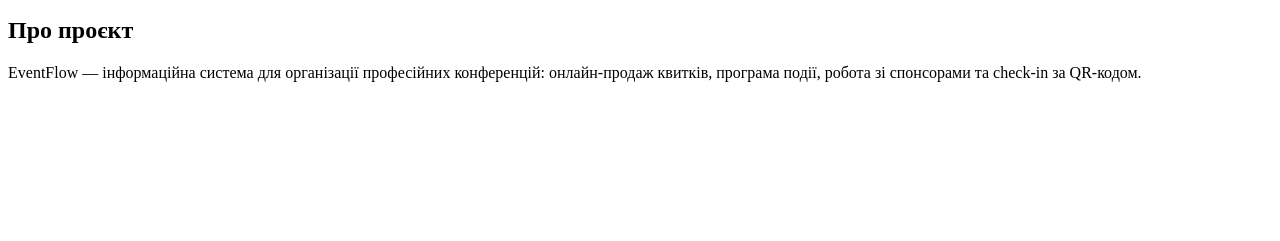
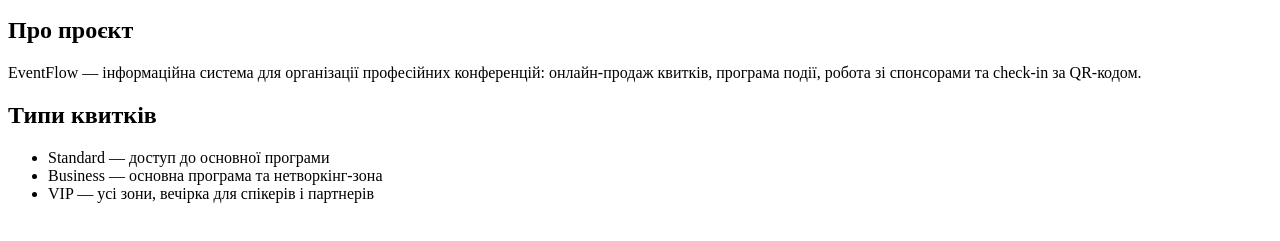
Before and after one commit to yuramoskalchuk/eventflow-web, a plain HTML site: page index.html in a window 1280 px wide. Shown: the part 101-342 px from the top of the page. Drawn offline with Linux system fonts and the light colour scheme.

Commit message:
Update page content
Додано список типів квитків Standard, Business, VIP

```diff
--- a/index.html
+++ b/index.html
@@ -10,5 +10,11 @@
   <h2>Про проєкт</h2>
   <p>EventFlow — інформаційна система для організації професійних конференцій:
   онлайн-продаж квитків, програма події, робота зі спонсорами та check-in за QR-кодом.</p>
+  <h2>Типи квитків</h2>
+  <ul>
+    <li>Standard — доступ до основної програми</li>
+    <li>Business — основна програма та нетворкінг-зона</li>
+    <li>VIP — усі зони, вечірка для спікерів і партнерів</li>
+  </ul>
 </body>
 </html>
```
